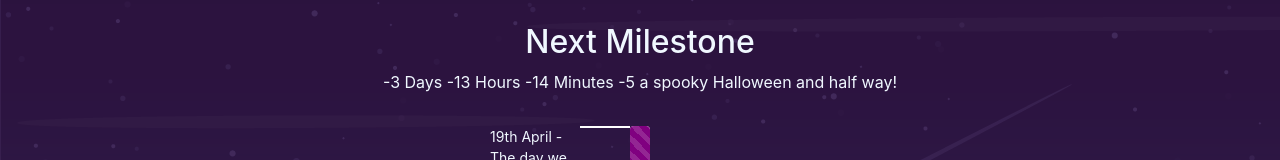
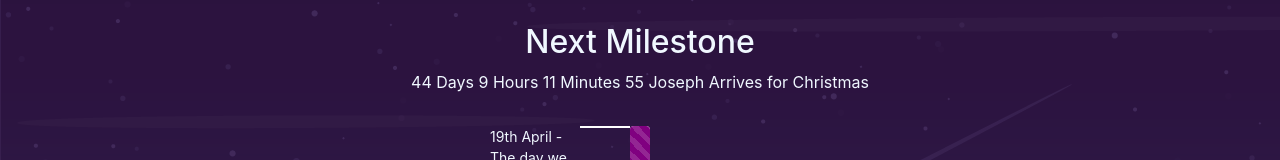
Before and after one commit to Yunojoe/countdown, a website: page index.html in a window 1280 px wide. Shown: the part 157-317 px from the top of the page. Drawn offline with Linux system fonts and the light colour scheme.

Commit message:
updated date

```diff
--- a/index.html
+++ b/index.html
@@ -50,7 +50,7 @@
 			   Hours <span id="event_minutes">the</span>
 			   Minutes
 			   <span id="event_seconds">and the</span>
-			   a spooky Halloween and half way!
+			   Joseph Arrives for Christmas
                 </p>
 	  </div>
 
--- a/main.js
+++ b/main.js
@@ -3,7 +3,7 @@ var countDownDate = new Date("May 2, 2019 13:00:00").getTime();
 var christmas = 11102400000;
 var StartDistance = 32630400000;
 
-var nextevent = new Date("oct 31, 2018 00:00:00").getTime();
+var nextevent = new Date("dec 16, 2018 21:25:00").getTime();
 
 // get distance between the date and start distance
 // get the percentage
```
